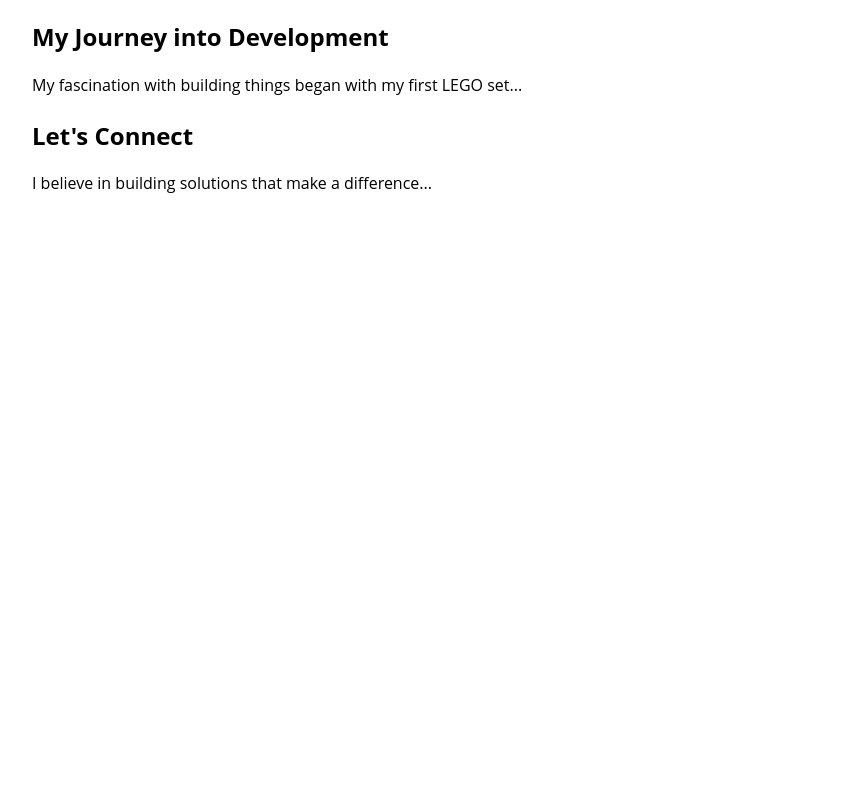
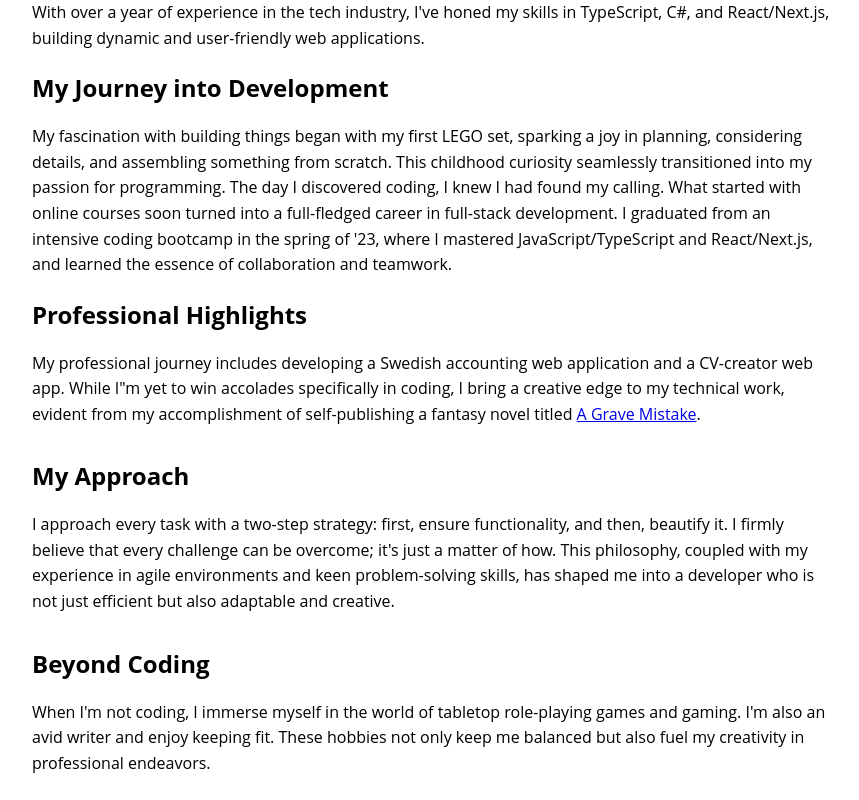
Before and after one commit to AlexanderTarler/new-portfolio, a Next.js app: page /about in a window 1280 px wide. Shown: the part 420-1220 px from the top of the page, without its empty margins (208-1067 px from the left). Before the commit the page ends 800 px from the top, so only its background shows below. Built offline with nearby package versions, Linux system fonts and the light colour scheme.

Commit message:
Added a contact form and finished the text for the about page

```diff
--- a/src/app/about/page.tsx
+++ b/src/app/about/page.tsx
@@ -1,4 +1,5 @@
 // Import the CSS module<p className={styles.paragraph}>
+import Link from "next/link";
 import styles from "../../styles/About.module.css";
 
 const About: React.FC = () => {
@@ -6,22 +7,76 @@ const About: React.FC = () => {
     <div className={styles.aboutPage}>
       <h1 className={styles.aboutHeader}>About Me</h1>
       <section className={styles.intro}>
-        <h2 className={styles.subheader}>Alexander Tarler, Developer</h2>
+        <h2 className={styles.subheader}>Who&apos;s this guy?</h2>
         <p className={styles.paragraph}>
-          Hello and welcome to my portfolio! I&apos;m Alexander Tarler, a
-          passionate and dedicated Developer...
+          Hello! I&apos;m Alexander Tarler, a passionate and dedicated Developer
+          with a focus on full-stack development. With over a year of experience
+          in the tech industry, I&apos;ve honed my skills in TypeScript, C#, and
+          React/Next.js, building dynamic and user-friendly web applications.
         </p>
       </section>
       <section className={styles.journey}>
         <h2 className={styles.subheader}>My Journey into Development</h2>
         <p className={styles.paragraph}>
-          My fascination with building things began with my first LEGO set...
+          My fascination with building things began with my first LEGO set,
+          sparking a joy in planning, considering details, and assembling
+          something from scratch. This childhood curiosity seamlessly
+          transitioned into my passion for programming. The day I discovered
+          coding, I knew I had found my calling. What started with online
+          courses soon turned into a full-fledged career in full-stack
+          development. I graduated from an intensive coding bootcamp in the
+          spring of &apos;23, where I mastered JavaScript/TypeScript and
+          React/Next.js, and learned the essence of collaboration and teamwork.
+        </p>
+      </section>
+      <section className={styles.connect}>
+        <h2 className={styles.subheader}>Professional Highlights</h2>
+        <p className={styles.paragraph}>
+          My professional journey includes developing a Swedish accounting web
+          application and a CV-creator web app. While I&quot;m yet to win
+          accolades specifically in coding, I bring a creative edge to my
+          technical work, evident from my accomplishment of self-publishing a
+          fantasy novel titled{" "}
+          <Link
+            href={
+              "https://www.amazon.se/Grave-Mistake-Alexander-Tarler/dp/1981046011"
+            }
+          >
+            A Grave Mistake
+          </Link>
+          .
+        </p>
+      </section>
+      <section className={styles.connect}>
+        <h2 className={styles.subheader}>My Approach</h2>
+        <p className={styles.paragraph}>
+          I approach every task with a two-step strategy: first, ensure
+          functionality, and then, beautify it. I firmly believe that every
+          challenge can be overcome; it&apos;s just a matter of how. This
+          philosophy, coupled with my experience in agile environments and keen
+          problem-solving skills, has shaped me into a developer who is not just
+          efficient but also adaptable and creative.
+        </p>
+      </section>
+      <section className={styles.connect}>
+        <h2 className={styles.subheader}>Beyond Coding</h2>
+        <p className={styles.paragraph}>
+          When I&apos;m not coding, I immerse myself in the world of tabletop
+          role-playing games and gaming. I&apos;m also an avid writer and enjoy
+          keeping fit. These hobbies not only keep me balanced but also fuel my
+          creativity in professional endeavors.
         </p>
       </section>
       <section className={styles.connect}>
         <h2 className={styles.subheader}>Let&apos;s Connect</h2>
         <p className={styles.paragraph}>
-          I believe in building solutions that make a difference...
+          I believe in building solutions that make a difference and am always
+          on the lookout for new challenges and opportunities to grow. If
+          you&apos;re interested in collaborating or just want to say hi, feel
+          free to reach out through my website&apos;s contact form. Your message
+          will directly land in my inbox, and I&apos;ll be sure to get back to
+          you. Looking forward to connecting with you!
+          <p>Best regards, Alexander Tarler</p>
         </p>
       </section>
     </div>
--- a/src/components/Navbar.tsx
+++ b/src/components/Navbar.tsx
@@ -26,6 +26,11 @@ const Navbar: React.FC = () => {
           </Link>
         </li>
         <li className={[styles.navbaritem, randomCSS()].join(" ")}>
+          <Link legacyBehavior href="/contact">
+            <a className={styles.navbaritemLink}>Contact</a>
+          </Link>
+        </li>
+        <li className={[styles.navbaritem, randomCSS()].join(" ")}>
           <CV />
         </li>
       </ul>
```
Also changed, not shown: src/app/contact/page.tsx (added, +52 -0 lines), src/styles/Contact.module.css (added, +37 -0 lines).
